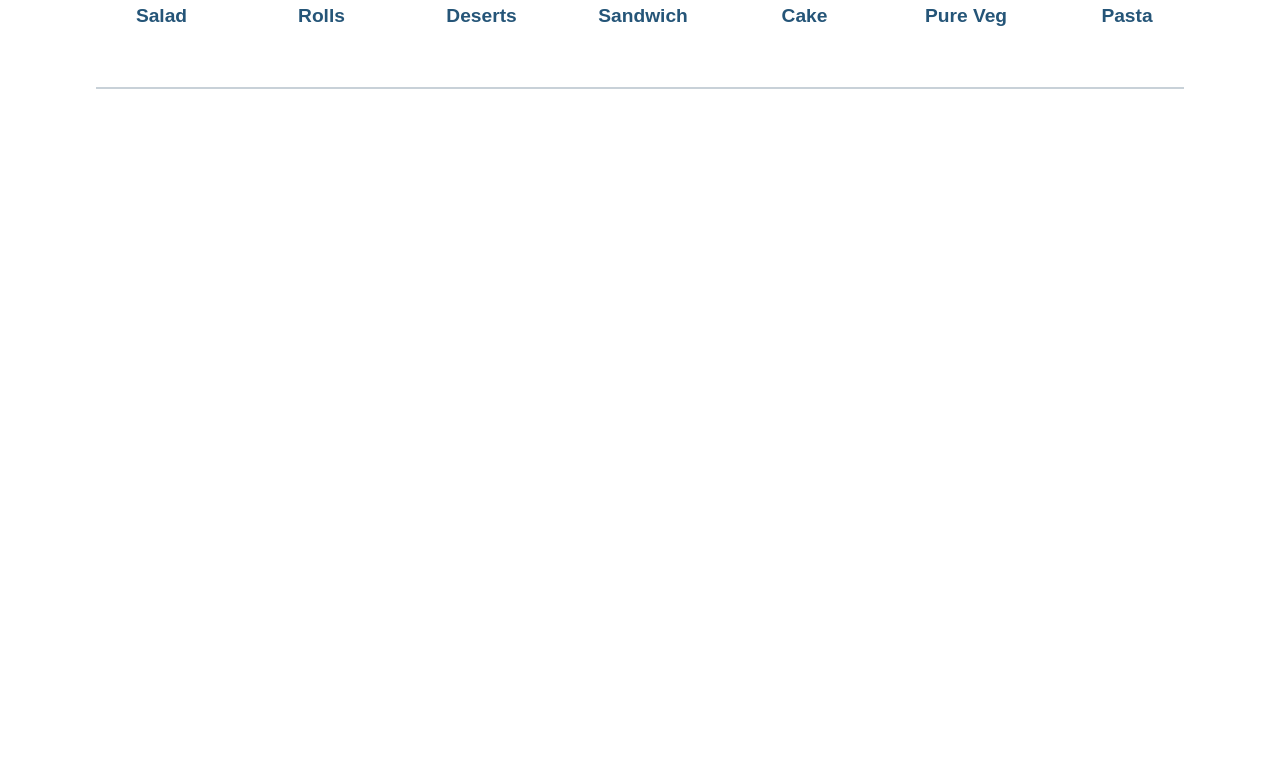
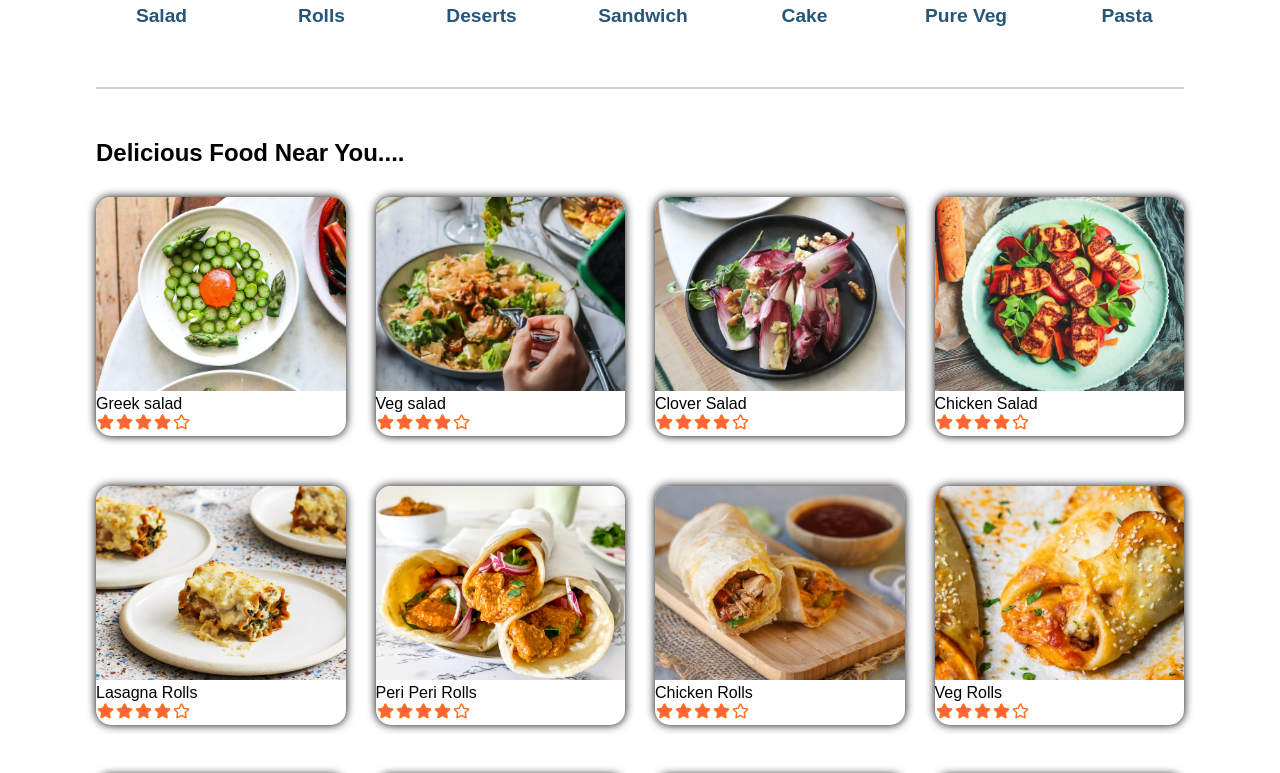
Before and after one commit to KiranMainaliOfficial/MERN_Projects, a React (Vite) app in the folder foodOrder/frontend/: page / in a window 1280 px wide. Shown: the part 820-1593 px from the top of the page. Before the commit the page ends 929 px from the top, so only its background shows below. Built offline with nearby package versions, Linux system fonts and the light colour scheme; a web font is replaced by a local one.

Commit message:
progress

```diff
--- a/foodOrder/frontend/src/components/exploreMenu/ExploreMenu.css
+++ b/foodOrder/frontend/src/components/exploreMenu/ExploreMenu.css
@@ -36,3 +36,10 @@
   border: 1px solid #1c415b3d;
   margin: 20px 0px;
 }
+
+.explore-menu-list-item .active {
+  border: 3px dashed #1a3d56;
+  padding: 4px;
+  box-sizing: border-box;
+  transform: scale(1.01);
+}
--- a/foodOrder/frontend/src/components/exploreMenu/ExploreMenu.jsx
+++ b/foodOrder/frontend/src/components/exploreMenu/ExploreMenu.jsx
@@ -1,7 +1,7 @@
 import React from "react";
 import "./ExploreMenu.css";
 import { menu_list } from "../../assets/assets";
-const ExploreMenu = () => {
+const ExploreMenu = ({ category, setCategory }) => {
   return (
     <div className="explore-menu" id="explore-menu">
       <h1>Explore Menu</h1>
@@ -11,8 +11,20 @@ const ExploreMenu = () => {
       <div className="explore-menu-list">
         {menu_list.map((items, index) => {
           return (
-            <div className="explore-menu-list-item" key={index}>
-              <img src={items.menu_image} alt="menu_images" className="" />
+            <div
+              onClick={() =>
+                setCategory((prev) =>
+                  prev === items.menu_name ? "All" : items.menu_name,
+                )
+              }
+              className="explore-menu-list-item"
+              key={index}
+            >
+              <img
+                src={items.menu_image}
+                alt="menu_images"
+                className={category === items.menu_name ? "active" : ""}
+              />
               <h3>{items.menu_name}</h3>
             </div>
           );
--- /dev/null
+++ b/foodOrder/frontend/src/components/foodDisplay/FoodDisplay.css
@@ -0,0 +1,15 @@
+.food-display {
+  margin-top: 30px;
+}
+food-display h2 {
+  font-size: max(2vw, 24px);
+  font-weight: 600;
+}
+
+.food-display-list {
+  display: grid;
+  grid-template-columns: repeat(auto-fill, minmax(240px, 1fr));
+  margin-top: 30px;
+  gap: 30px;
+  row-gap: 50px;
+}
--- /dev/null
+++ b/foodOrder/frontend/src/components/foodDisplay/FoodDisplay.jsx
@@ -0,0 +1,29 @@
+import React, { useContext } from "react";
+import "./FoodDisplay.css";
+import { StoreContext } from "../../context/StoreContext";
+import FoodItem from "../foodItem/FoodItem";
+
+const FoodDisplay = ({ category }) => {
+  const { food_list } = useContext(StoreContext);
+  return (
+    <div className="food-display" id="food-display">
+      <h2>Delicious Food Near You....</h2>
+      <div className="food-display-list">
+        {food_list.map((item, index) => {
+          return (
+            <FoodItem
+              key={index}
+              id={item._id}
+              name={item.name}
+              description={item.description}
+              price={item.price}
+              image={item.image}
+            />
+          );
+        })}
+      </div>
+    </div>
+  );
+};
+
+export default FoodDisplay;
--- /dev/null
+++ b/foodOrder/frontend/src/components/foodItem/FoodItem.css
@@ -0,0 +1,12 @@
+.food-item {
+  width: 100%;
+  margin: auto;
+  box-shadow: 0px 0px 10px black;
+  border-radius: 15px;
+  transition: 0.3s;
+  animation: fadeIn 1s;
+}
+.food-item-image {
+  width: 100%;
+  border-radius: 15px 15px 0px 0px;
+}
--- /dev/null
+++ b/foodOrder/frontend/src/components/foodItem/FoodItem.jsx
@@ -0,0 +1,21 @@
+import React from "react";
+import "./FoodItem.css";
+import { assets } from "../../assets/assets";
+
+const FoodItem = ({ id, name, price, description, image }) => {
+  return (
+    <div className="food-item">
+      <div className="food-item-container">
+        <img src={image} alt="" className="food-item-image" />
+      </div>
+      <div className="food-item-info">
+        <div className="food-item-rating">
+          <p>{name}</p>
+          <img src={assets.rating_starts} alt="rating" />
+        </div>
+      </div>
+    </div>
+  );
+};
+
+export default FoodItem;
--- /dev/null
+++ b/foodOrder/frontend/src/context/StoreContext.jsx
@@ -0,0 +1,18 @@
+import React, { createContext } from "react";
+import { food_list } from "../assets/assets";
+
+const StoreContext = createContext();
+const StoreProvider = ({ children }) => {
+  const contextValue = {
+    food_list,
+    // Add any state or functions you want to provide to the context here
+  };
+  return (
+    <StoreContext.Provider value={contextValue}>
+      {children}
+    </StoreContext.Provider>
+  );
+};
+
+// export default StoreContext;
+export { StoreProvider, StoreContext };
--- a/foodOrder/frontend/src/main.jsx
+++ b/foodOrder/frontend/src/main.jsx
@@ -3,9 +3,12 @@ import { createRoot } from "react-dom/client";
 import "./index.css";
 import App from "./App.jsx";
 import { BrowserRouter } from "react-router-dom";
+import { StoreProvider } from "./context/StoreContext.jsx";
 
 createRoot(document.getElementById("root")).render(
   <BrowserRouter>
-    <App />
+    <StoreProvider>
+      <App />
+    </StoreProvider>
   </BrowserRouter>,
 );
--- a/foodOrder/frontend/src/pages/home/Home.jsx
+++ b/foodOrder/frontend/src/pages/home/Home.jsx
@@ -2,12 +2,15 @@ import React from "react";
 import "./Home.css";
 import Header from "../../components/Header/Header.jsx";
 import ExploreMenu from "../../components/exploreMenu/ExploreMenu.jsx";
+import FoodDisplay from "../../components/foodDisplay/FoodDisplay.jsx";
 
 const Home = () => {
+  const [category, setCategory] = React.useState("All");
   return (
     <div>
       <Header />
-      <ExploreMenu />
+      <ExploreMenu category={category} setCategory={setCategory} />
+      <FoodDisplay category={category} />
       <div className="home">
         {/* <h1>Welcome to the Home Page</h1>
         <p>This is the home page content.</p> */}
```
